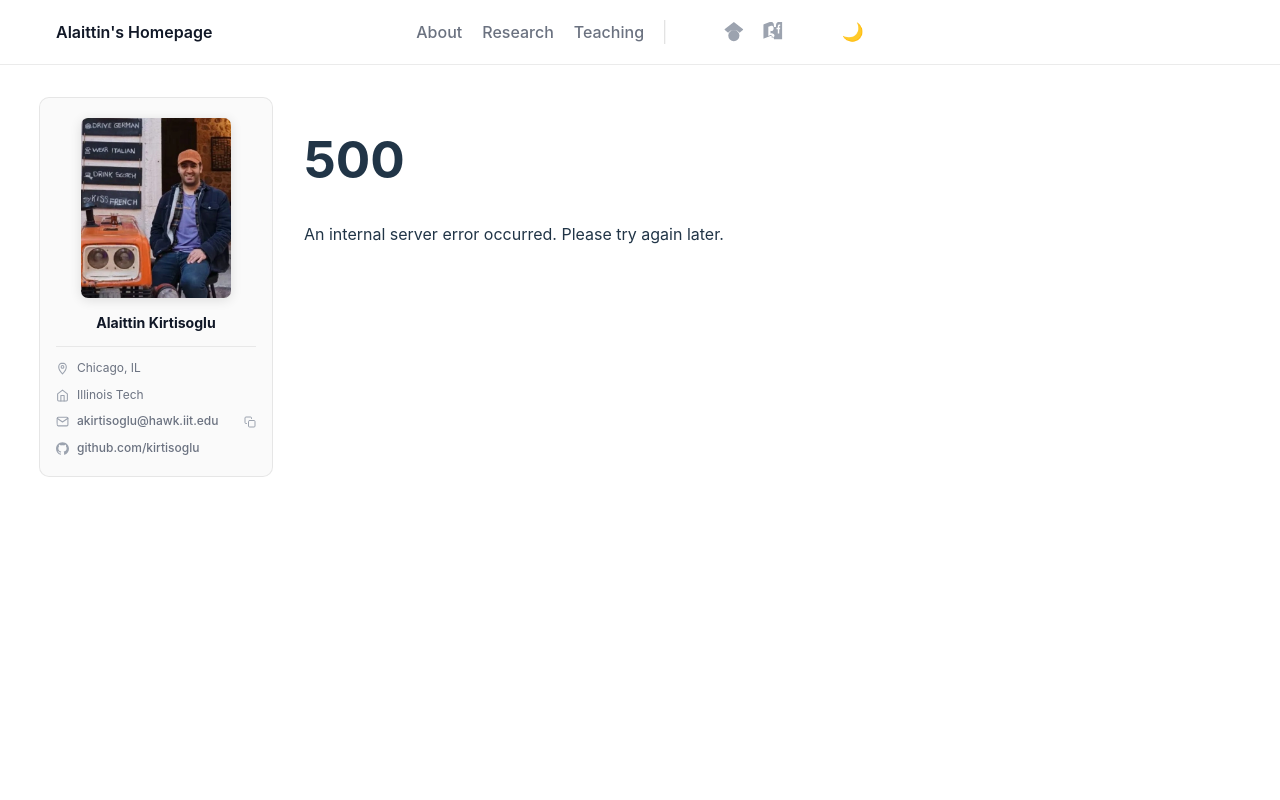
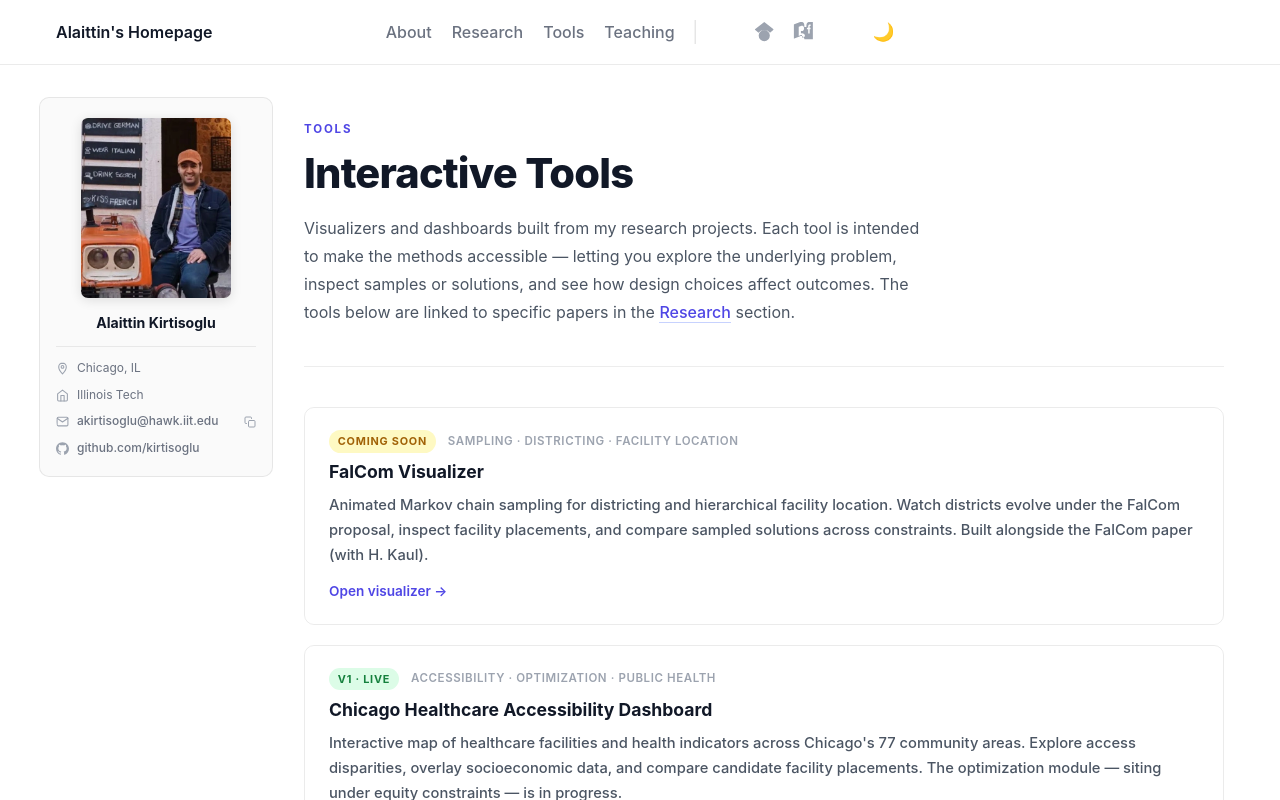
Before and after one commit to kirtisoglu/Website, a SvelteKit app: page /tools in a window 1280 px wide. Before the commit this address had no page. Shown: the top 800 px of the page. Built offline with nearby package versions, Linux system fonts and the light colour scheme; some icons are missing.

Commit message:
create tools page

```diff
--- a/src/components/Nav.svelte
+++ b/src/components/Nav.svelte
@@ -50,6 +50,7 @@
     <div class="links desktop-links">
       <a aria-label="About" rel="prefetch" aria-current={segment === 'about' ? 'page' : undefined} href="/about/">About</a>
       <a aria-label="Research" rel="prefetch" aria-current={segment === 'research' ? 'page' : undefined} href="/research/">Research</a>
+      <a aria-label="Tools" rel="prefetch" aria-current={segment === 'tools' ? 'page' : undefined} href="/tools/">Tools</a>
       <a aria-label="Teaching" rel="prefetch" aria-current={segment === 'teaching' ? 'page' : undefined} href="/teaching/">Teaching</a>
       <div class="divider" />
       <a aria-label="LinkedIn" target="_blank" class="icon linkedin-nav" href={linkedIn}>
@@ -97,6 +98,7 @@
       <a href="/" on:click={closeMenu} aria-current={segment === undefined ? 'page' : undefined}>Home</a>
       <a href="/about/" on:click={closeMenu} aria-current={segment === 'about' ? 'page' : undefined}>About</a>
       <a href="/research/" on:click={closeMenu} aria-current={segment === 'research' ? 'page' : undefined}>Research</a>
+      <a href="/tools/" on:click={closeMenu} aria-current={segment === 'tools' ? 'page' : undefined}>Tools</a>
       <a href="/teaching/" on:click={closeMenu} aria-current={segment === 'teaching' ? 'page' : undefined}>Teaching</a>
       <div class="mobile-menu-divider"></div>
       <div class="mobile-menu-icons">
--- a/src/routes/research/+page.svelte
+++ b/src/routes/research/+page.svelte
@@ -88,13 +88,20 @@
     </svg>
   </section>
 
+  <!-- Section anchors -->
+  <nav class="section-nav" in:fade={{ duration: 400, delay: 250 }} aria-label="Page sections">
+    <a href="#papers">Papers</a>
+    <span class="section-nav-sep">·</span>
+    <a href="#talks">Talks</a>
+  </nav>
+
   <div class="divider"></div>
 
   <!-- Papers -->
-  <section class="section" in:fly={{ y: 30, duration: 500, delay: 300 }}>
+  <section id="papers" class="section" in:fly={{ y: 30, duration: 500, delay: 300 }}>
     <h2 class="section-title">Papers</h2>
 
-    <!-- Paper 6: Bicolored paths (published) -->
+    <!-- Paper 1: Bicolored paths (published) -->
     <div class="paper">
       <div class="paper-meta">
         <span class="paper-num">1.</span>
@@ -127,29 +134,11 @@
 
      <div class="paper-divider"></div>
 
-    <!-- Paper 2: UAV routing -->
+    <!-- Paper 2: FalCom -->
     <div class="paper">
       <div class="paper-meta">
         <span class="paper-num">2.</span>
-        <span class="paper-status submitting">Preparing for Submission</span>
-        <span class="paper-type">Research Paper</span>
-      </div>
-      <h3 class="paper-title">
-        UAV Routing for Maximum Information Collection under Time Windows
-      </h3>
-      <p class="paper-venue">with Melis Boran &amp; Mustafa Tural</p>
-      <div class="paper-links">
-        <a class="paper-link" href="https://github.com/kirtisoglu/UAV-Routing" target="_blank" rel="noopener">GitHub →</a>
-      </div>
-    </div>
-
-    <div class="paper-divider"></div>
-
-    <!-- Paper 3: FalCom -->
-    <div class="paper">
-      <div class="paper-meta">
-        <span class="paper-num">3.</span>
-        <span class="paper-status submitting">Preparing for Submission</span>
+        <span class="paper-status submitted">Submitted</span>
         <span class="paper-type">Research Paper &amp; Visualizer</span>
       </div>
       <h3 class="paper-title">
@@ -167,10 +156,46 @@
 
     <div class="paper-divider"></div>
 
-    <!-- Paper 4: Chicago Healthcare -->
+    <!-- Paper 3: Diffusion model redistricting -->
+    <div class="paper">
+      <div class="paper-meta">
+        <span class="paper-num">3.</span>
+        <span class="paper-status submitting">Preparing for Submission</span>
+        <span class="paper-type">Research Paper</span>
+      </div>
+      <h3 class="paper-title">
+        A Diffusion Model for Political Redistricting
+      </h3>
+      <p class="paper-venue">Alaittin Kirtisoglu</p>
+      <div class="paper-links">
+        <a class="paper-link" href="https://github.com/kirtisoglu/Redistricting_Diffusion_Model" target="_blank" rel="noopener">GitHub →</a>
+      </div>
+    </div>
+
+    <div class="paper-divider"></div>
+
+    <!-- Paper 4: UAV routing -->
     <div class="paper">
       <div class="paper-meta">
         <span class="paper-num">4.</span>
+        <span class="paper-status submitting">Preparing for Submission</span>
+        <span class="paper-type">Research Paper</span>
+      </div>
+      <h3 class="paper-title">
+        UAV Routing for Maximum Information Collection under Time Windows
+      </h3>
+      <p class="paper-venue">with Melis Boran &amp; Mustafa Tural</p>
+      <div class="paper-links">
+        <a class="paper-link" href="https://github.com/kirtisoglu/UAV-Routing" target="_blank" rel="noopener">GitHub →</a>
+      </div>
+    </div>
+
+    <div class="paper-divider"></div>
+
+    <!-- Paper 5: Chicago Healthcare -->
+    <div class="paper">
+      <div class="paper-meta">
+        <span class="paper-num">5.</span>
         <span class="paper-status testing">In Progress</span>
         <span class="paper-type">Research Paper &amp; Dashboard</span>
       </div>
@@ -187,30 +212,12 @@
       </div>
     </div>
 
-    <div class="paper-divider"></div>
-
-    <!-- Paper 5: Diffusion model redistricting -->
-    <div class="paper">
-      <div class="paper-meta">
-        <span class="paper-num">5.</span>
-        <span class="paper-status testing">In Progress</span>
-        <span class="paper-type">Research Paper</span>
-      </div>
-      <h3 class="paper-title">
-        A Diffusion Model for Political Redistricting
-      </h3>
-      <p class="paper-venue">Alaittin Kirtisoglu</p>
-      <div class="paper-links">
-        <a class="paper-link" href="https://github.com/kirtisoglu/Redistricting_Diffusion_Model" target="_blank" rel="noopener">GitHub →</a>
-      </div>
-    </div>
-
   </section>
 
   <div class="divider"></div>
 
   <!-- Talks -->
-  <section class="section" in:fly={{ y: 30, duration: 500, delay: 400 }}>
+  <section id="talks" class="section" in:fly={{ y: 30, duration: 500, delay: 400 }}>
     <h2 class="section-title">Talks</h2>
 
     <div class="talk">
@@ -274,6 +281,41 @@
     flex-direction: column;
     gap: 0;
   }
+
+  :global(html) { scroll-behavior: smooth; scroll-padding-top: 5rem; }
+
+  /* ── Section nav (anchor links) ── */
+  .section-nav {
+    display: flex;
+    align-items: center;
+    gap: 0.6rem;
+    margin: 1rem 0 0;
+    font-size: 0.78rem;
+    font-weight: 600;
+    letter-spacing: 0.06em;
+    text-transform: uppercase;
+  }
+
+  .section-nav a {
+    color: #6b7280;
+    text-decoration: none;
+    padding: 0.25rem 0;
+    border-bottom: 1px solid transparent;
+    transition: color 0.15s, border-color 0.15s;
+  }
+
+  .section-nav a:hover {
+    color: #4f46e5;
+    border-bottom-color: #c7d2fe;
+  }
+
+  .section-nav-sep {
+    color: #d1d5db;
+  }
+
+  :global(.dark) .section-nav a { color: rgba(255,255,255,0.5); }
+  :global(.dark) .section-nav a:hover { color: #a5b4fc; border-bottom-color: rgba(165,180,252,0.4); }
+  :global(.dark) .section-nav-sep { color: rgba(255,255,255,0.2); }
 
   /* ── Intro ── */
   .intro {
@@ -405,11 +447,13 @@
   }
 
   .paper-status.published  { background: #dcfce7; color: #15803d; }
+  .paper-status.submitted  { background: #dbeafe; color: #1e40af; }
   .paper-status.submitting { background: #e0e7ff; color: #4338ca; }
   .paper-status.testing    { background: #fef9c3; color: #a16207; }
   .paper-status.design     { background: #fce7f3; color: #9d174d; }
 
   :global(.dark) .paper-status.published  { background: rgba(21,128,61,0.15);  color: #86efac; }
+  :global(.dark) .paper-status.submitted  { background: rgba(30,64,175,0.18);  color: #93c5fd; }
   :global(.dark) .paper-status.submitting { background: rgba(67,56,202,0.15);  color: #a5b4fc; }
   :global(.dark) .paper-status.testing    { background: rgba(161,98,7,0.15);   color: #fde047; }
   :global(.dark) .paper-status.design     { background: rgba(157,23,77,0.15);  color: #f9a8d4; }
--- a/src/routes/sitemap.xml/+server.js
+++ b/src/routes/sitemap.xml/+server.js
@@ -6,6 +6,7 @@ const pages = [
   { path: '/',                                        priority: '1.0', changefreq: 'monthly' },
   { path: '/about',                                   priority: '0.9', changefreq: 'monthly' },
   { path: '/research',                                priority: '0.9', changefreq: 'weekly'  },
+  { path: '/tools',                                   priority: '0.8', changefreq: 'monthly' },
   { path: '/teaching',                                priority: '0.7', changefreq: 'monthly' },
   { path: '/blog',                                    priority: '0.7', changefreq: 'weekly'  },
   { path: '/research/falcom',                         priority: '0.8', changefreq: 'monthly' },
--- /dev/null
+++ b/src/routes/tools/+page.svelte
@@ -0,0 +1,228 @@
+<script>
+  import { fly, fade } from "svelte/transition";
+  import Head from "../../components/Head.svelte";
+</script>
+
+<svelte:head>
+  <title>Tools — Alaittin Kirtisoglu</title>
+  <meta name="description" content="Interactive tools and visualizers built from research projects — FalCom Visualizer for districting and facility location sampling, and the Chicago Healthcare Accessibility Dashboard." />
+</svelte:head>
+
+<div class="page" in:fade={{ duration: 500, delay: 100 }}>
+
+  <!-- Intro -->
+  <section class="intro" in:fly={{ y: 30, duration: 500, delay: 200 }}>
+    <p class="eyebrow">Tools</p>
+    <h1>Interactive Tools</h1>
+    <p class="lead">
+      Visualizers and dashboards built from my research projects. Each tool is intended
+      to make the methods accessible — letting you explore the underlying problem,
+      inspect samples or solutions, and see how design choices affect outcomes.
+      The tools below are linked to specific papers in the
+      <a href="/research/">Research</a> section.
+    </p>
+  </section>
+
+  <div class="divider"></div>
+
+  <!-- Tools list -->
+  <section class="section" in:fly={{ y: 30, duration: 500, delay: 300 }}>
+
+    <!-- FalCom -->
+    <a class="tool-card" href="/research/falcom/">
+      <div class="tool-meta">
+        <span class="tool-status coming">Coming soon</span>
+        <span class="tool-tag">Sampling · Districting · Facility Location</span>
+      </div>
+      <h2 class="tool-name">FalCom Visualizer</h2>
+      <p class="tool-desc">
+        Animated Markov chain sampling for districting and hierarchical facility
+        location. Watch districts evolve under the FalCom proposal, inspect facility
+        placements, and compare sampled solutions across constraints. Built alongside
+        the FalCom paper (with H. Kaul).
+      </p>
+      <span class="tool-cta">Open visualizer →</span>
+    </a>
+
+    <!-- Chicago Healthcare -->
+    <a class="tool-card" href="/research/chicago-healthcare-network/">
+      <div class="tool-meta">
+        <span class="tool-status live">v1 · Live</span>
+        <span class="tool-tag">Accessibility · Optimization · Public Health</span>
+      </div>
+      <h2 class="tool-name">Chicago Healthcare Accessibility Dashboard</h2>
+      <p class="tool-desc">
+        Interactive map of healthcare facilities and health indicators across
+        Chicago's 77 community areas. Explore access disparities, overlay
+        socioeconomic data, and compare candidate facility placements. The
+        optimization module — siting under equity constraints — is in progress.
+      </p>
+      <span class="tool-cta">Open dashboard →</span>
+    </a>
+
+  </section>
+
+</div>
+
+<Head/>
+
+<style>
+  .page {
+    padding: 1.5rem 0 5rem;
+    display: flex;
+    flex-direction: column;
+  }
+
+  /* ── Intro ── */
+  .intro {
+    display: flex;
+    flex-direction: column;
+  }
+
+  .eyebrow {
+    font-size: 0.72rem;
+    font-weight: 700;
+    letter-spacing: 0.16em;
+    text-transform: uppercase;
+    color: #4f46e5;
+    margin: 0 0 0.75rem;
+  }
+
+  :global(.dark) .eyebrow { color: #818cf8; }
+
+  .intro h1 {
+    font-size: clamp(1.8rem, 5vw, 2.6rem);
+    font-weight: 800;
+    letter-spacing: -0.02em;
+    color: #111827;
+    margin: 0 0 1rem;
+    line-height: 1.15;
+  }
+
+  :global(.dark) .intro h1 { color: #f9fafb; }
+
+  .lead {
+    font-size: 1rem;
+    line-height: 1.75;
+    color: #4b5563;
+    max-width: 620px;
+    margin: 0;
+  }
+
+  :global(.dark) .lead { color: rgba(255,255,255,0.65); }
+
+  .lead a {
+    color: #4f46e5;
+    text-decoration: none;
+    border-bottom: 1px solid #c7d2fe;
+  }
+
+  .lead a:hover { border-color: #4f46e5; }
+
+  :global(.dark) .lead a { color: #a5b4fc; border-color: rgba(165,180,252,0.3); }
+  :global(.dark) .lead a:hover { border-color: #a5b4fc; }
+
+  /* ── Divider ── */
+  .divider {
+    height: 1px;
+    background: rgba(0,0,0,0.07);
+    margin: 2.5rem 0;
+  }
+
+  :global(.dark) .divider { background: rgba(255,255,255,0.07); }
+
+  /* ── Section ── */
+  .section {
+    display: flex;
+    flex-direction: column;
+    gap: 1.25rem;
+  }
+
+  /* ── Tool card ── */
+  .tool-card {
+    display: flex;
+    flex-direction: column;
+    gap: 0.55rem;
+    border: 1px solid rgba(0,0,0,0.08);
+    border-radius: 10px;
+    padding: 1.4rem 1.5rem;
+    text-decoration: none;
+    color: inherit;
+    transition: border-color 0.15s, box-shadow 0.15s, transform 0.15s;
+  }
+
+  .tool-card:hover {
+    border-color: #c7d2fe;
+    box-shadow: 0 4px 14px rgba(79,70,229,0.08);
+    transform: translateY(-1px);
+  }
+
+  :global(.dark) .tool-card { border-color: rgba(255,255,255,0.08); }
+  :global(.dark) .tool-card:hover { border-color: rgba(165,180,252,0.3); }
+
+  .tool-meta {
+    display: flex;
+    align-items: center;
+    gap: 0.75rem;
+    flex-wrap: wrap;
+  }
+
+  .tool-status {
+    font-size: 0.68rem;
+    font-weight: 700;
+    letter-spacing: 0.07em;
+    text-transform: uppercase;
+    padding: 0.18rem 0.55rem;
+    border-radius: 99px;
+  }
+
+  .tool-status.coming { background: #fef9c3; color: #a16207; }
+  .tool-status.live   { background: #dcfce7; color: #15803d; }
+
+  :global(.dark) .tool-status.coming { background: rgba(161,98,7,0.15); color: #fde047; }
+  :global(.dark) .tool-status.live   { background: rgba(21,128,61,0.15); color: #86efac; }
+
+  .tool-tag {
+    font-size: 0.72rem;
+    font-weight: 600;
+    letter-spacing: 0.05em;
+    text-transform: uppercase;
+    color: #9ca3af;
+  }
+
+  :global(.dark) .tool-tag { color: rgba(255,255,255,0.3); }
+
+  .tool-name {
+    font-size: 1.1rem;
+    font-weight: 700;
+    color: #111827;
+    margin: 0;
+    line-height: 1.3;
+  }
+
+  :global(.dark) .tool-name { color: #f9fafb; }
+
+  .tool-desc {
+    font-size: 0.92rem;
+    line-height: 1.7;
+    color: #4b5563;
+    margin: 0;
+  }
+
+  :global(.dark) .tool-desc { color: rgba(255,255,255,0.65); }
+
+  .tool-cta {
+    font-size: 0.85rem;
+    font-weight: 600;
+    color: #4f46e5;
+    margin-top: 0.25rem;
+  }
+
+  :global(.dark) .tool-cta { color: #a5b4fc; }
+
+  /* ── Mobile ── */
+  @media (max-width: 640px) {
+    .page { padding: 2rem 1.25rem 4rem; }
+    .tool-card { padding: 1.15rem 1.15rem; }
+  }
+</style>
```
Also changed, not shown: src/routes/+page.svelte (+46 -81 lines), src/routes/about/+page.svelte (+16 -0 lines).
